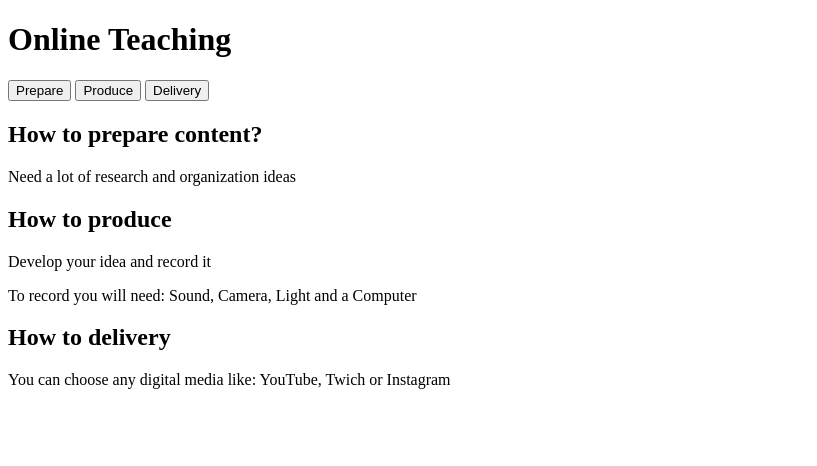
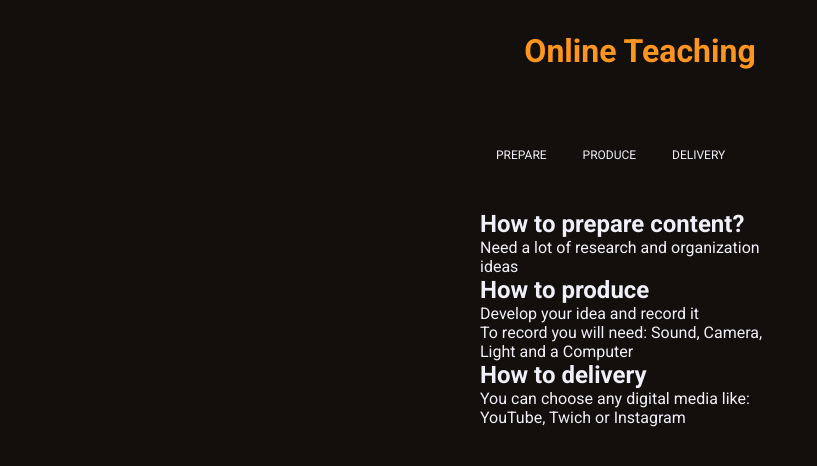
Before and after one commit to alexandresantosm/tab-navigation, a plain HTML site: page src/index.html in a window 1280 px wide. Shown: the whole page, without its empty margins (0-817 px from the left). Drawn offline with Linux system fonts and the light colour scheme.

Commit message:
Estilizaçao da pagina

```diff
--- a/src/index.html
+++ b/src/index.html
@@ -4,6 +4,7 @@
   <meta charset="UTF-8">
   <meta name="viewport" content="width=device-width, initial-scale=1.0">
   <title>Navegação em Tabs</title>
+  <link rel="stylesheet" href="styles.css">
 </head>
 <body>
   <div id="page">
--- /dev/null
+++ b/src/styles.css
@@ -0,0 +1,78 @@
+@import url(https://fonts.googleapis.com/css?family=Roboto:400,700,300);
+
+:root {
+  --black: #130F0D;
+  --primary: #FD951F;
+  --white:  #F0F0F9;
+}
+
+* {
+  margin: 0;
+  padding: 0;
+  box-sizing: border-box;
+}
+
+*,
+button,
+input {
+  font-family: 'Roboto', sans-serif;
+}
+
+body {
+  height: 100vh;
+
+  background-color: var(--black);
+  color: var(--white);
+}
+
+header {
+  margin-top: 32px;
+
+  text-align: center;
+  height: 100px;
+  color: var(--primary);
+}
+
+main {
+  margin: 0 auto;
+  width: 320px;
+}
+
+.tab-links {
+  margin-bottom: 32px;
+}
+
+button {
+  color: var(--white);
+
+  border: none;
+  background: transparent;
+
+  text-transform: uppercase;
+  font-size: 12px;
+
+  padding: 16px;
+
+  outline: none;
+
+  position: relative;
+}
+
+button::after {
+  position: absolute;
+  bottom: 0;
+  left: 0;
+
+  content: "";
+  height: 2px;
+  width: 0%;
+
+  background-color: var(--primary);
+
+  transition: .4s;
+}
+
+button:hover::after,
+button.active::after {
+  width: 100%;
+}
```
